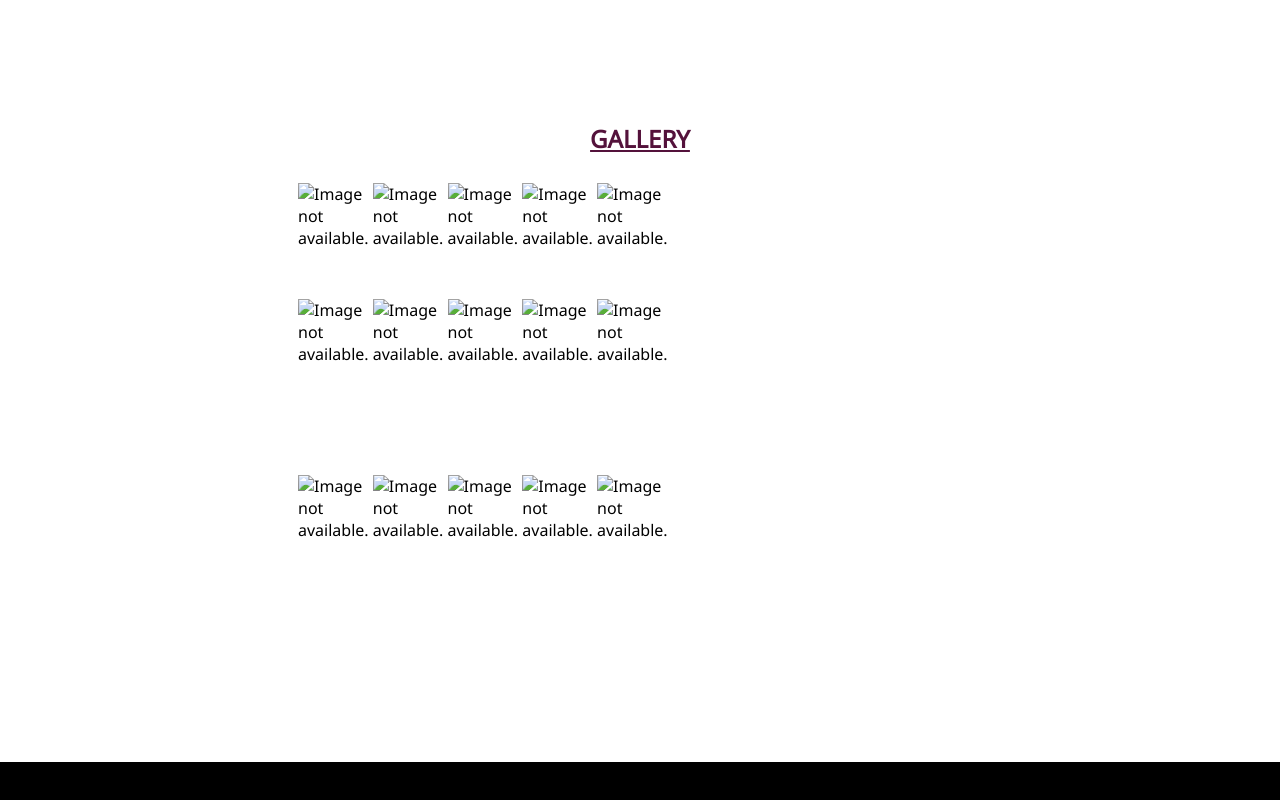
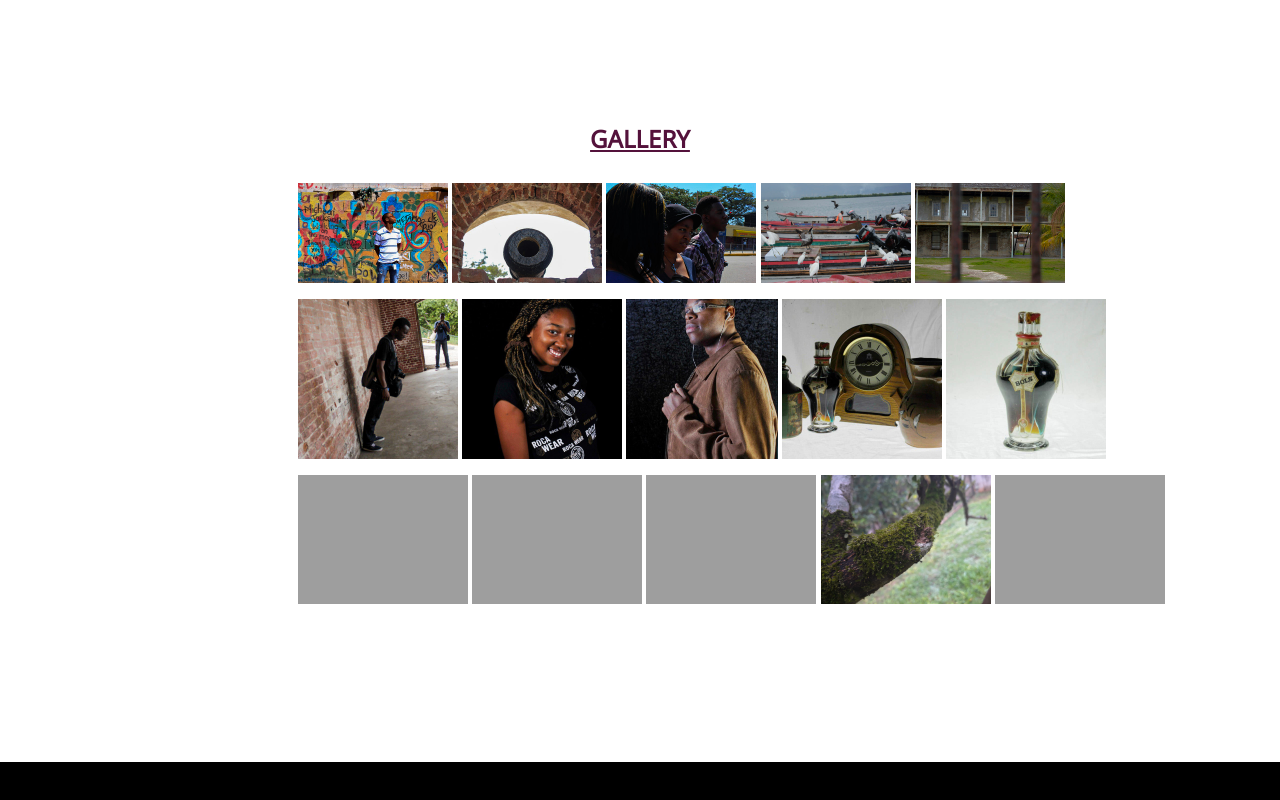
Before and after one commit to michaeldehaney94/photographywebsite, a plain HTML site: page index.html in a window 1280 px wide. Shown: the part 1754-2554 px from the top of the page. Drawn offline with Linux system fonts and the light colour scheme; the site is published under a folder, as on GitHub Pages, so addresses that start at the root find nothing.

Commit message:
Update index.html

```diff
--- a/index.html
+++ b/index.html
@@ -35,7 +35,7 @@
     <div class="bio">
         <h2 class="introduce"><u>BIO</u></h2>
         <div class="profile-img">
-            <img src="/images/profile.jpg" alt="Profile image not available.">
+            <img src="images/profile.jpg" alt="Profile image not available.">
         </div>
 
         <div class="bio-caption">
@@ -55,39 +55,39 @@
 
     <div class="portfolio">
         <div class="photos1">
-            <img src="/images/todd.jpg" alt="Image not available.">
+            <img src="images/todd.jpg" alt="Image not available.">
             &nbsp;
-            <img src="/images/cannon.jpg" alt="Image not available.">
+            <img src="images/cannon.jpg" alt="Image not available.">
             &nbsp;
-            <img src="/images/friends.jpg" alt="Image not available.">
+            <img src="images/friends.jpg" alt="Image not available.">
             &nbsp;
-            <img src="/images/fishingvillage.jpg" alt="Image not available.">
+            <img src="images/fishingvillage.jpg" alt="Image not available.">
             &nbsp;
-            <img src="/images/oldhospital.jpg" alt="Image not available.">
+            <img src="images/oldhospital.jpg" alt="Image not available.">
         </div>
 
         <div class="photos2">
-            <img src="/images/balance.jpg" alt="Image not available.">
+            <img src="images/balance.jpg" alt="Image not available.">
             &nbsp;
-            <img src="/images/ariel.jpg" alt="Image not available.">
+            <img src="images/ariel.jpg" alt="Image not available.">
             &nbsp;
-            <img src="/images/anthony.jpg" alt="Image not available.">
+            <img src="images/anthony.jpg" alt="Image not available.">
             &nbsp;
-            <img src="/images/stilllife.jpg" alt="Image not available.">
+            <img src="images/stilllife.jpg" alt="Image not available.">
             &nbsp;
-            <img src="/images/bottle.jpg" alt="Image not available.">
+            <img src="images/bottle.jpg" alt="Image not available.">
         </div>
 
         <div class="photos3">
-            <img src="/images/openland.jpg" alt="Image not available.">
+            <img src="images/openland.jpg" alt="Image not available.">
             &nbsp;
-            <img src="/images/bailey.jpg" alt="Image not available.">
+            <img src="images/bailey.jpg" alt="Image not available.">
             &nbsp;
-            <img src="/images/vantagepoint.jpg" alt="Image not available.">
+            <img src="images/vantagepoint.jpg" alt="Image not available.">
             &nbsp;
-            <img src="/images/branch.jpg" alt="Image not available.">
+            <img src="images/branch.jpg" alt="Image not available.">
             &nbsp;
-            <img src="/images/bus.jpg" alt="Image not available.">
+            <img src="images/bus.jpg" alt="Image not available.">
         </div>
 
     </div>
```
